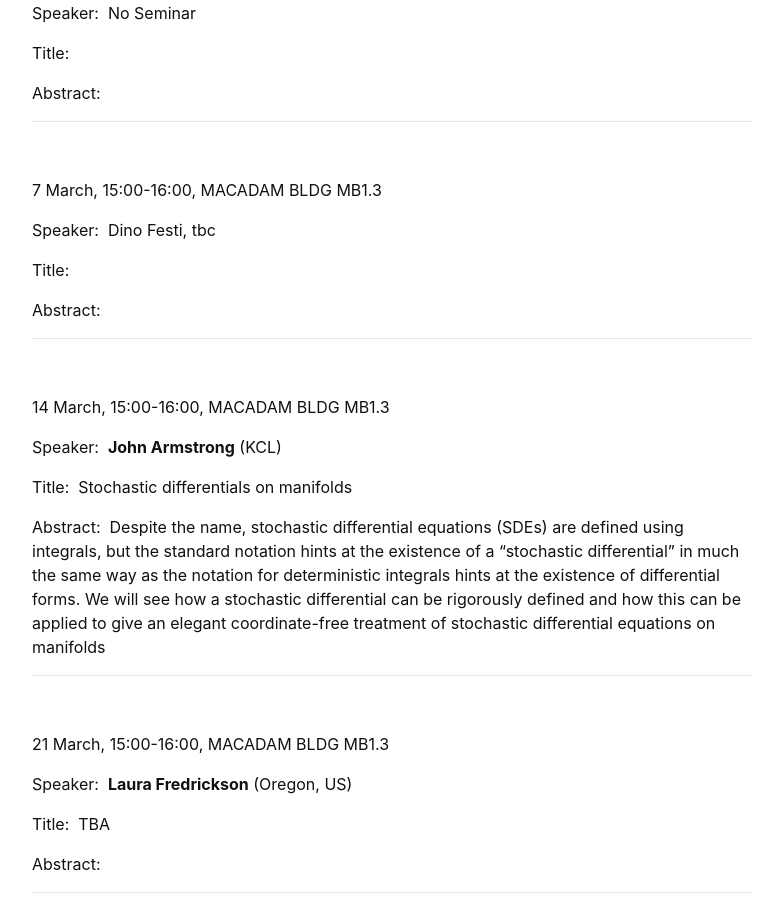
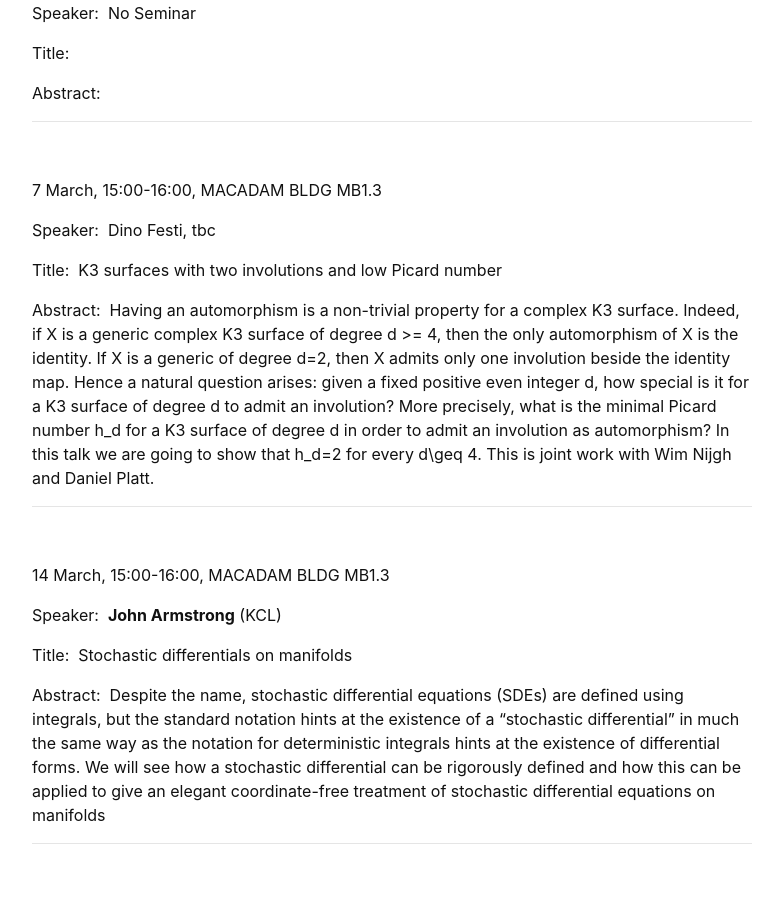
Before and after one commit to kcl-geometry-seminar/kcl-geometry-seminar.github.io, a Jekyll site: the page built from pages/index.md, in a window 1280 px wide and 900 px high, scrolled down 2166 px. Shown: the whole window, without its empty margins (248-1031 px from the left). Built offline with Jekyll 4.4.1, drawn with Linux system fonts in a browser that asks for light colours; formulas are drawn with MathJax 3; a script that is not in the unit is left out.

Commit message:
Add Dino Festi's talk

```diff
--- a/pages/index.md
+++ b/pages/index.md
@@ -92,9 +92,9 @@ Abstract:&nbsp;
 
 Speaker:&nbsp; Dino Festi, tbc
 
-Title:&nbsp;
+Title:&nbsp; K3 surfaces with two involutions and low Picard number
 
-Abstract:&nbsp;
+Abstract:&nbsp; Having an automorphism is a non-trivial property for a complex K3 surface. Indeed, if X is a generic complex K3 surface of degree d >= 4, then the only automorphism of X is the identity. If X is a generic of degree d=2, then X admits only one involution beside the identity map. Hence a natural question arises: given a fixed positive even integer d, how special is it for a K3 surface of degree d to admit an involution? More precisely, what is the minimal Picard number h_d for a K3 surface of degree d in order to admit an involution as automorphism? In this talk we are going to show that h_d=2 for every d\geq 4. This is joint work with Wim Nijgh and Daniel Platt.
 
 -----------------------------------------------------------
 <br />
```
